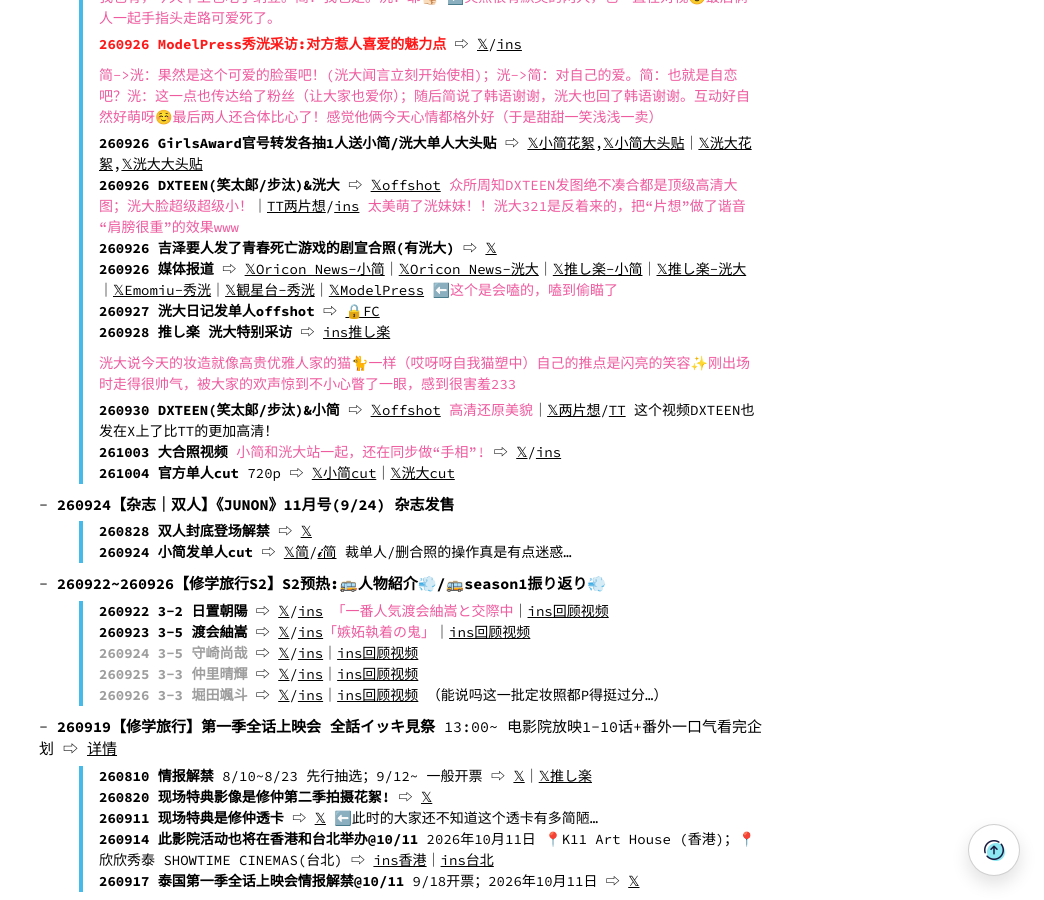
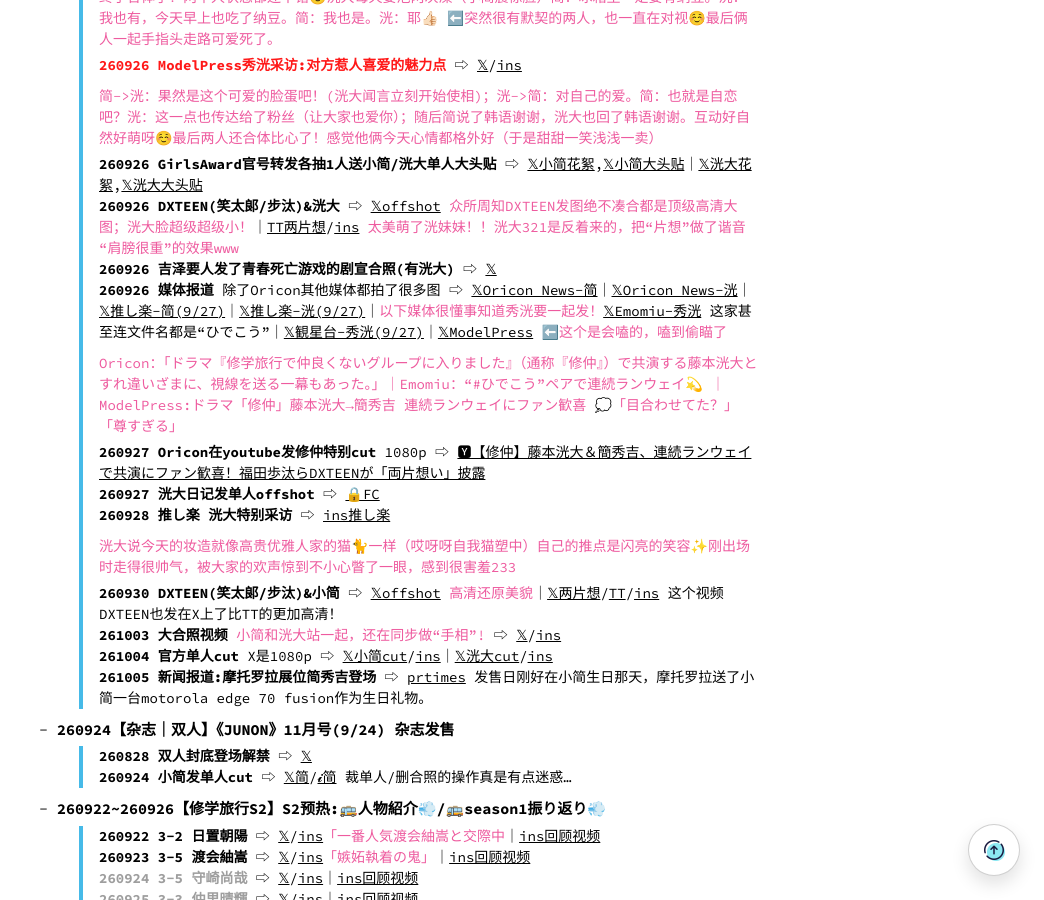
Before and after one commit to eri329/hidekou, a Jekyll site: the page built from timeline_s2.md, in a window 1280 px wide and 900 px high, scrolled down 2370 px. Shown: the whole window, without its empty margins (236-1280 px from the left). Built offline with Jekyll 4.4.1, drawn with Linux system fonts in a browser that asks for light colours; comment, search, counter and statistics services are not loaded; some of the changed text lies outside the part shown.

Commit message:
regular update girls award

```diff
--- a/timeline_s2.md
+++ b/timeline_s2.md
@@ -50,14 +50,14 @@ permalink: /timeline_s2/
     > **260821 夏日同窗会报道+杂志宣传** ⇨ [𝕏](https://x.com/mag_scawaii_men/status/2090716128863805579)｜[scawaii-web](https://scawaiiweb.com/articles/detail/71515)
     > **260915 封底+特典解禁** ⇨ [𝕏](https://x.com/mag_scawaii_men/status/2099835150259585379) 特典小卡模糊图也解禁了；很好看的一张封面
 * **261004【FC｜直播｜SNS｜简秀吉】小简FC电台直播/ins发捏脸颊:毎日修仲day** ⇨ [𝓲简](https://www.instagram.com/p/DeEkV36hjUW/)
-    > #### 直播提了很多修仲，放了很多次预告(reaction🈶)，听了小红书的劝增肥6kg；发了ins渡会脸颊肉回归中，抱怨被捏痛了「毎日修仲day いてぇよ😒」很多人都在猜ins里的手是不是日置的。
+    > #### 直播提了很多修仲，放了很多次预告(reaction🈶)，听了小红书的劝增肥6kg；发了ins渡会脸颊肉回归中，抱怨被捏痛了「毎日修仲day いてぇよ😒」很多人都在猜ins里的手是不是日置的。这条ins的bgm用的也是韩语版两片想。
 * **261002【修学旅行｜漫画】修学旅行漫画第13话配信** ⇨ [𝕏](https://x.com/BeLuckbunko/status/2105930799576924448) 经典的「我不是喜欢男的，我是喜欢日置」台词233
 * **261002【修学旅行S2｜双人】24:24~ 修学旅行徹底ガイド1小时特别节目播出**{: .text-red} ⇨ [𝕏徹底ガイド](https://x.com/dramal_abc/status/2106067363963748833), [S1ダイジェスト](https://x.com/dramal_abc/status/2106067997312127152)
     > **260929 放送決定** 修学旅行完全指南1小时特别节目；10月2日0:24~(24:24~) TVer可以回看，内容还蛮丰富的！有S1总集篇和花絮 ⇨ [𝕏](https://x.com/dramal_abc/status/2104869009124671524)/[ins](https://www.instagram.com/p/Dd3dfijzBho/)
     > #### 因为技术故障直到凌晨2点才有TVer回放；节目包含S1回顾、S1后续活动花絮（大部分在蓝光box或配信特典里已经放出过）、S2长预告预览+秀洸Reaction⬅️最有看点的就是这个了！新内容大概也就11分钟😅 但新预告很好看，主题曲的前奏（⬅️很重要）也很好听。日置还是一如既往地坚定，总是他在安慰着破碎的小蝴蝶渡会；但同时又很纯情，总是因为渡会的接近而动摇（心动的意思），真的是很可爱的一对小情侣～洸大在屏幕外再次告诫日置“不要以为交往了就是终点哦？接下来才是真正的试练呢！”的地方很可爱，完全抽离客观的状态也有助于站长人剧分离😢长预告只给看了一半，接下来的转折和危机藏住了，要10/7才放出来。
 * **261001【修学旅行S2】10月拍摄日志**{: .text-red}
     > **261001 难得的大晴天,拍摄了长谷川导演执导的集数** by长谷川导演快拍
-    > **261003~261004 运动会拍摄** 群演募集，都内近郊/秋季；10/3长谷川导演/进藤导演快拍/长谷川导演发推/海李发推确认有拍摄；Repo确认今天拍了第8话风见野运动会，第8话应该就是进藤执导。10/4继续运动会的拍摄(by长谷川/进藤/小简快拍)；有群演参与。
+    > **261003~261004 运动会拍摄** 群演募集，都内近郊/秋季；10/3长谷川导演/进藤导演快拍/长谷川导演发推/海李发推确认有拍摄；Repo确认今天拍了第8话风见野运动会，第8话应该就是进藤执导。10/4继续运动会的拍摄(by长谷川/进藤/小简快拍/长谷川X)；有群演参与。
     > **261006~261007** 群演募集，地点未定/浴衣/秋季
     > **261008~261009** 群演募集，地点未定/浴衣/秋季
 
@@ -68,7 +68,7 @@ permalink: /timeline_s2/
 * **260929【修学旅行S2】海报 & 主题曲 & 30s预告解禁**{: .text-red}
     > **260928 9月29日(火) 7:00 Coming soon** ⇨ [𝕏](https://x.com/dramal_abc/status/2104534149268996561) <span>这张图里有8个人诶!（完全是家族联姻（不是</span>{: .text-pink}
     > **海报** ⇨ [𝕏海报](https://x.com/dramal_abc/status/2104692879071260700)/[ins](https://www.instagram.com/p/Dd2NevMk9Cr/) <span>S1欠下的学习债这下都要补回来了……完全是补习班广告😅</span>{: .text-pink}
-    > **主题曲** ⇨ [𝕏主題歌:相思想愛/步汰留言](https://x.com/dramal_abc/status/2104693131023089989)/[ins](https://www.instagram.com/p/Dd2NhW5kzGh/)/[𝕏步汰留言完整版](https://x.com/BeLuckbunko/status/2104694882950598768)
+    > **主题曲** ⇨ [𝕏主題歌:相思想愛](https://x.com/dramal_abc/status/2104693131023089989)/[ins](https://www.instagram.com/p/Dd2NhW5kzGh/)｜[𝕏DXTEEN](https://x.com/official_DXTEEN/status/2104692632287125788) <span>步汰留言&修仲2海报全网[最高清大图](https://dxteen.com/news/detail/2119)</span>{: .text-pink}
     > **预告/剧照** ⇨ [𝕏30s预告](https://x.com/dramal_abc/status/2104692640381833298)/[ins](https://www.instagram.com/p/Dd2NUdVE6Pc/)/[youtube](https://www.youtube.com/watch?v=IQ-lH8t3r-w)<span>「恋に受験に大忙し📖 高校最後の1年間の物語✨」处处透露着学习的气息hhh</span>{: .text-pink}｜[𝕏S2第1话剧照](https://x.com/dramal_abc/status/2104775674192146666)/[ins](https://www.instagram.com/p/Dd2zJAKE7ou/) <span>官号发的剧照已经是最清晰的了</span>{: .text-pink}｜[𝕏BeLuck多一张剧照](https://x.com/BeLuckbunko/status/2104695341782335688) <span>高清大图好评！ins多一张日置看手机；感觉连主要场景都和S1第1话是呼应的，希望可以做出一些新鲜感🙏🏻</span>{: .text-pink}｜[𝕏进藤导演转发](https://x.com/shindo59512/status/2104696104419983364)/[ins](https://www.instagram.com/p/Dd2QNkIE18g/)
     > **小简发SNS:相思想愛🏹🏫💌** ⇨ [𝕏简](https://x.com/kan_hideyoshi/status/2104905593224044766)/[𝓲简](https://www.instagram.com/p/Dd3sxqlAcpe/) <span>※洸大10/2才发了相关ins</span>{: .text-small}
     > **导演发推** 长谷川导演: 深夜剧的预告竟然登上热搜1位!第2位是东京连续34天下雨，导演欲哭无泪💦 ⇨ [𝕏](https://x.com/hasetaku0227/status/2104709389034860734) 看了觉得长谷川导演真的很爱小修学｜安见导演: 担任第4~5话的导演 ⇨ [𝕏](https://x.com/lennono560/status/2104895133288386681)/[ins](https://www.instagram.com/p/Dd31YoAI_k6/)
@@ -86,18 +86,21 @@ permalink: /timeline_s2/
     > **260926 GirlsAward官号转发各抽1人送小简/洸大单人大头贴** ⇨ [𝕏小简花絮](https://x.com/GirlsAward/status/2103792179101724846),[𝕏小简大头贴](https://x.com/modelpress/status/2103793839354040320)｜[𝕏洸大花絮](https://x.com/GirlsAward/status/2103805749499699287),[𝕏洸大大头贴](https://x.com/modelpress/status/2103809073158431028)
     > **260926 DXTEEN(笑太郎/步汰)&洸大** ⇨ [𝕏offshot](https://x.com/official_DXTEEN/status/2103840426201690151) <span>众所周知DXTEEN发图绝不凑合都是顶级高清大图；洸大脸超级超级小！</span>{: .text-pink}｜[TT两片想](https://www.tiktok.com/@official_dxteen/video/7689813426360601864)/[ins](https://www.instagram.com/p/DdwCzAfPQz_/) <span>太美萌了洸妹妹！！洸大321是反着来的，把“片想”做了谐音“肩膀很重”的效果www</span>{: .text-pink}
     > **260926 吉泽要人发了青春死亡游戏的剧宣合照(有洸大)** ⇨ [𝕏](https://x.com/kanamey_0712/status/2103854978901450776)
-    > **260926 媒体报道** ⇨ [𝕏Oricon News-小简](https://x.com/oricon/status/2103782205998956816)｜[𝕏Oricon News-洸大](https://x.com/oricon/status/2103787392335540266)｜[𝕏推し楽-小简](https://x.com/oshiraku/status/2103990524319539377)｜[𝕏推し楽-洸大](https://x.com/oshiraku/status/2103990515666743484)｜[𝕏Emomiu-秀洸](https://x.com/Emo_miu/status/2103808345056641411)｜[𝕏観星台-秀洸](https://x.com/jpstargazer/status/2104173774056906876)｜[𝕏ModelPress](https://x.com/modelpress/status/2103790009824542855) <span>⬅️这个是会嗑的，嗑到偷瞄了</span>{: .text-pink}
+    > **260926 媒体报道** 除了Oricon其他媒体都拍了很多图 ⇨ [𝕏Oricon News-简](https://x.com/oricon/status/2103782205998956816)｜[𝕏Oricon News-洸](https://x.com/oricon/status/2103787392335540266)｜[𝕏推し楽-简(9/27)](https://x.com/oshiraku/status/2103990524319539377)｜[𝕏推し楽-洸(9/27)](https://x.com/oshiraku/status/2103990515666743484)｜<span>以下媒体很懂事知道秀洸要一起发！</span>{: .text-pink}[𝕏Emomiu-秀洸](https://x.com/Emo_miu/status/2103808345056641411) 这家甚至连文件名都是“ひでこう”｜[𝕏観星台-秀洸(9/27)](https://x.com/jpstargazer/status/2104173774056906876)｜[𝕏ModelPress](https://x.com/modelpress/status/2103790009824542855) <span>⬅️这个是会嗑的，嗑到偷瞄了</span>{: .text-pink}
+    > #### Oricon：「ドラマ『修学旅行で仲良くないグループに入りました』（通称『修仲』）で共演する藤本洸大とすれ違いざまに、視線を送る一幕もあった。」｜Emomiu：“#ひでこう”ペアで連続ランウェイ💫 ｜ModelPress:ドラマ「修仲」藤本洸大→簡秀吉 連続ランウェイにファン歓喜 💭「目合わせてた？」「尊すぎる」
+    > **260927 Oricon在youtube发修仲特别cut** 1080p ⇨ [🆈【修仲】藤本洸大＆簡秀吉、連続ランウェイで共演にファン歓喜！福田歩汰らDXTEENが「両片想い」披露](https://www.youtube.com/watch?v=Kj5_JFCUTz4)
     > **260927 洸大日记发单人offshot** ⇨ [🔒FC](https://sp.tcland.jp/contents/1113773)
     > **260928 推し楽 洸大特别采访** ⇨ [ins推し楽](https://www.instagram.com/p/Dd0LvoqSoey/)
     > #### 洸大说今天的妆造就像高贵优雅人家的猫🐈一样（哎呀呀自我猫塑中）自己的推点是闪亮的笑容✨刚出场时走得很帅气，被大家的欢声惊到不小心瞥了一眼，感到很害羞233
-    > **260930 DXTEEN(笑太郎/步汰)&小简** ⇨ [𝕏offshot](https://x.com/official_DXTEEN/status/2105247534784659817) <span>高清还原美貌</span>{: .text-pink}｜[𝕏两片想](https://x.com/official_DXTEEN/status/2105244688999698879)/[TT](https://www.tiktok.com/@official_dxteen/video/7691273142618180872) 这个视频DXTEEN也发在X上了比TT的更加高清！
+    > **260930 DXTEEN(笑太郎/步汰)&小简** ⇨ [𝕏offshot](https://x.com/official_DXTEEN/status/2105247534784659817) <span>高清还原美貌</span>{: .text-pink}｜[𝕏两片想](https://x.com/official_DXTEEN/status/2105244688999698879)/[TT](https://www.tiktok.com/@official_dxteen/video/7691273142618180872)/[ins](https://www.instagram.com/p/Dd6IVs-PVLF/) 这个视频DXTEEN也发在X上了比TT的更加高清！
     > **261003 大合照视频** <span>小简和洸大站一起，还在同步做“手相”!</span>{: .text-pink} ⇨ [𝕏](https://x.com/GirlsAward/status/2106346102572355973)/[ins](https://www.instagram.com/p/DeCDoeHvJo0/)
-    > **261004 官方单人cut** 720p ⇨ [𝕏小简cut](https://www.instagram.com/p/DeEm18BPZKn/)｜[𝕏洸大cut](https://www.instagram.com/p/DeElMyZP5Mz/)
+    > **261004 官方单人cut** X是1080p ⇨ [𝕏小简cut](https://x.com/GirlsAward/status/2106706297404248369)/[ins](https://www.instagram.com/p/DeEm18BPZKn/)｜[𝕏洸大cut](https://x.com/GirlsAward/status/2106704999774650728)/[ins](https://www.instagram.com/p/DeElMyZP5Mz/)
+    > **261005 新闻报道:摩托罗拉展位简秀吉登场** ⇨ [prtimes](https://prtimes.jp/main/html/rd/p/000000043.000132917.html) 发售日刚好在小简生日那天，摩托罗拉送了小简一台motorola edge 70 fusion作为生日礼物。
 * **260924【杂志｜双人】《JUNON》11月号(9/24) 杂志发售**
     > **260828 双人封底登场解禁** ⇨ [𝕏](https://x.com/JUNON_jp/status/2093247298327240920)
     > **260924 小简发单人cut** ⇨ [𝕏简](https://x.com/kan_hideyoshi/status/2103081267063619915)/[𝓲简](https://www.instagram.com/p/Ddqusq5AR3-/) 裁单人/删合照的操作真是有点迷惑…
 * **260922~260926【修学旅行S2】S2预热:🚌人物紹介💨/🚌season1振り返り💨**
-    > **260922 3-2 日置朝陽** ⇨ [𝕏](https://x.com/dramal_abc/status/2102334847331221625)/[ins](https://www.instagram.com/p/DdldHS9z8JN/) <span>「一番人気渡会紬嵩と交際中</span>{: .text-pink}｜[ins回顾视频](https://www.instagram.com/p/DdldtzUTQnT/)
+    > **260922 3-2 日置朝陽** ⇨ [𝕏](https://x.com/dramal_abc/status/2102334847331221625)/[ins](https://www.instagram.com/p/DdldHS9z8JN/)<span>「一番人気渡会紬嵩と交際中</span>{: .text-pink}｜[ins回顾视频](https://www.instagram.com/p/DdldtzUTQnT/)
     > **260923 3-5 渡会紬嵩** ⇨ [𝕏](https://x.com/dramal_abc/status/2102706736339784086)/[ins](https://www.instagram.com/p/DdoGNxyzKHI/)<span>「嫉妬執着の鬼」</span>{: .text-pink}｜[ins回顾视频](https://www.instagram.com/p/DdoGq9Qz5-E/)
     > **260924 3-5 守崎尚哉**{: .text-other} ⇨ [𝕏](https://x.com/dramal_abc/status/2103063882759913506)/[ins](https://www.instagram.com/p/DdqonQWzwLg/)｜[ins回顾视频](https://www.instagram.com/p/Ddqo175TyZi/)
     > **260925 3-3 仲里晴輝**{: .text-other} ⇨ [𝕏](https://x.com/dramal_abc/status/2103414824722182305)/[ins](https://www.instagram.com/p/DdtINxOzhpU/)｜[ins回顾视频](https://www.instagram.com/p/DdtIbu0zqaP/)
```
Also changed, not shown: flattened_timeline.md (+9 -8 lines), template.md (+0 -4 lines), tmi.md (+3 -1 lines), changelog.md.
